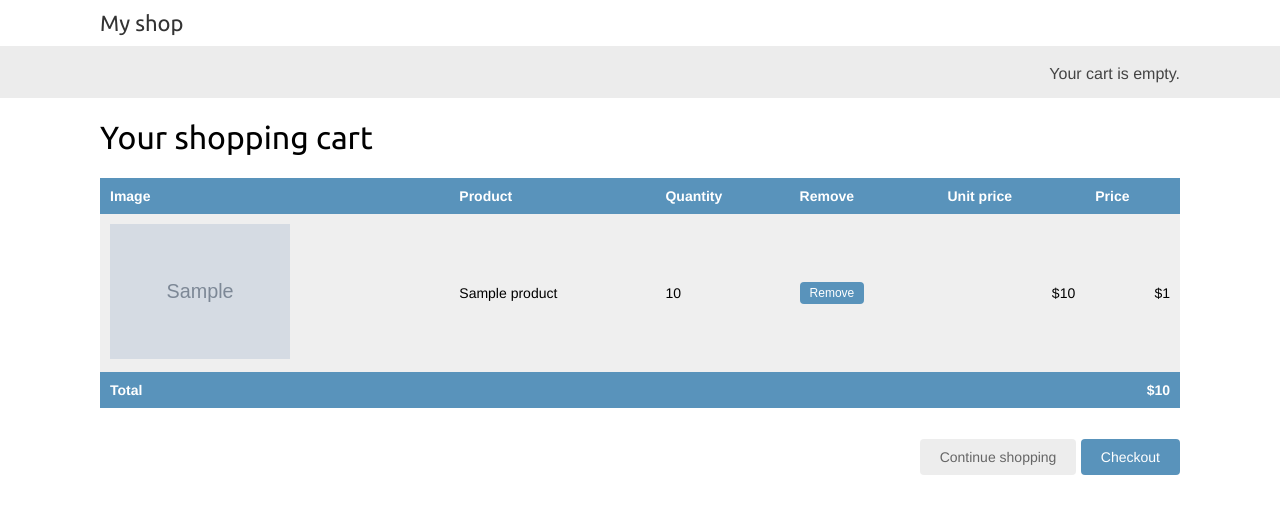
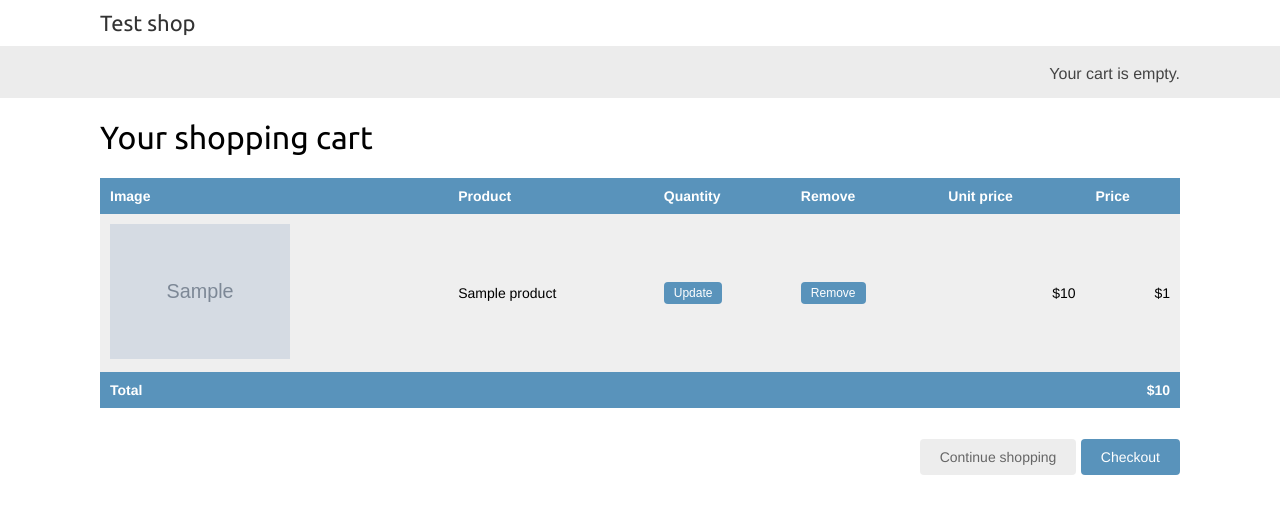
Before and after one commit to magwindow/test_shop, a Django app: template cart/templates/cart/detail.html in a window 1280 px wide. Shown: the top 514 px of the page. Run offline with Django 4.2, Linux system fonts and the light colour scheme; the template is opened without the code that fills it: most values are stand-ins (such as "Sample title", 1, 10 or a date in 2020); grey boxes marked "Sample" are stand-in pictures.

Commit message:
Added change quantity product in cart

```diff
--- a/cart/templates/cart/detail.html
+++ b/cart/templates/cart/detail.html
@@ -28,7 +28,14 @@
               </a>
             </td>
             <td>{{ product.name }}</td>
-            <td>{{ item.quantity }}</td>
+            <td>
+              <form action="{% url 'cart:cart_add' product.id %}" method="post">
+                {{ item.update_quantity_form.quantity }}
+                {{ item.update_quantity_form.override }}
+                <input type="submit" value="Update">
+                {% csrf_token %}
+              </form>
+            </td>
             <td>
               <form action="{% url 'cart:cart_remove' product.id %}" method="post">
                 <input type="submit" value="Remove">
--- a/cart/views.py
+++ b/cart/views.py
@@ -27,4 +27,6 @@ def cart_remove(request, product_id):
 
 def cart_detail(request):
     cart = Cart(request)
+    for item in cart:
+        item['update_quantity_form'] = CartAddProductForm(initial={'quantity': item['quantity'], 'override': True})
     return render(request, 'cart/detail.html', {'cart': cart})
--- a/shop/templates/shop/base.html
+++ b/shop/templates/shop/base.html
@@ -4,13 +4,13 @@
 <html>
   <head>
     <meta charset="utf-8" />
-    <title>{% block title %}My shop{% endblock %}</title>
+    <title>{% block title %}Test shop{% endblock %}</title>
     <link href="{% static 'css/base.css' %}" rel="stylesheet">
   </head>
 
   <body>
     <div id="header">
-      <a href="/" class="logo">My shop</a>
+      <a href="/" class="logo">Test shop</a>
     </div>
     <div id="subheader">
       <div class="cart">
```
Also changed, not shown: db.sqlite3.
